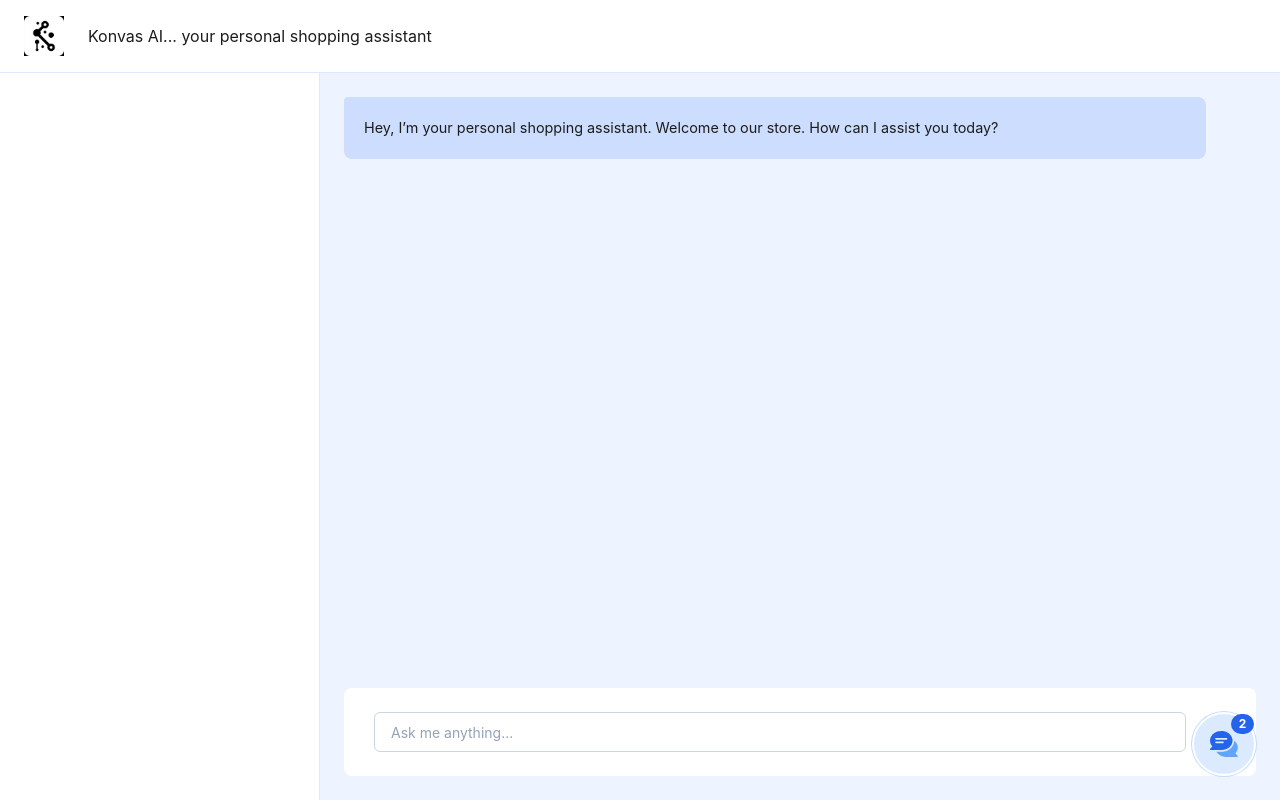
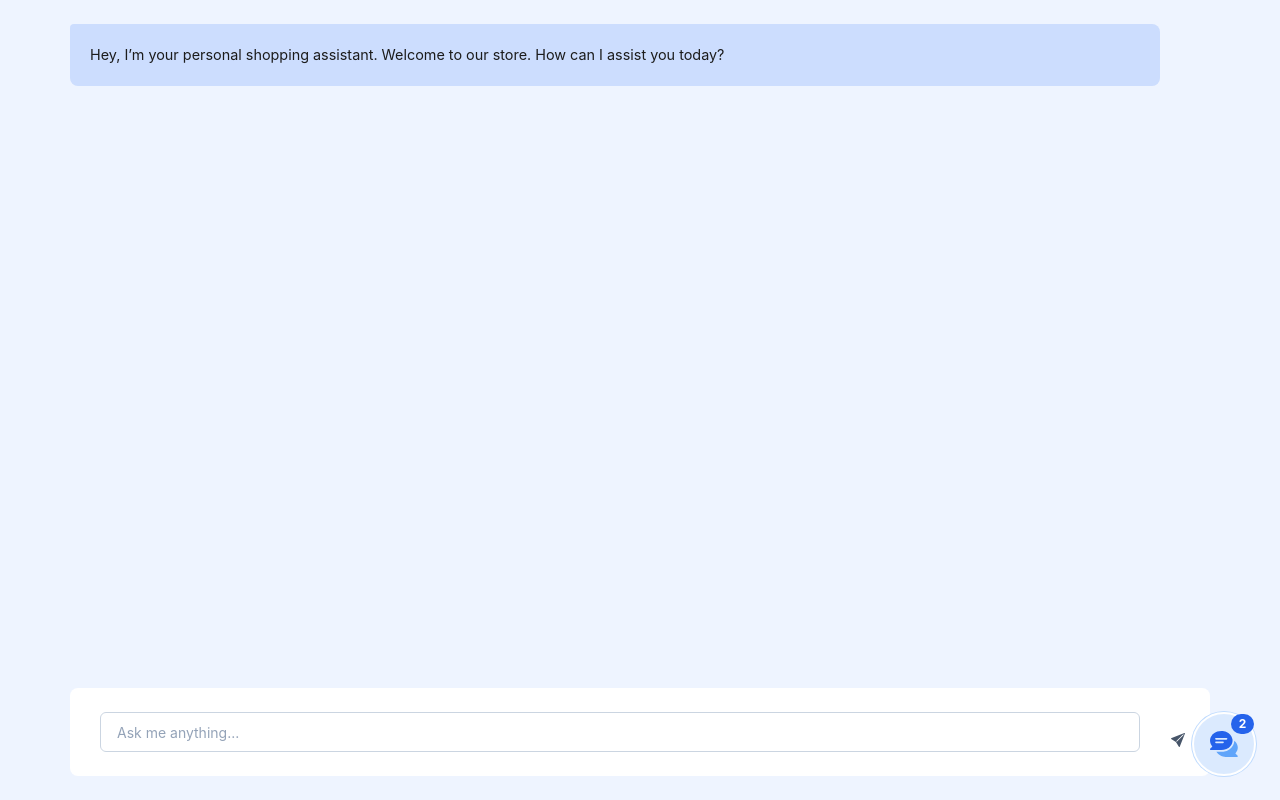
Before and after one commit to teeteeee/chatbot, a React (Create React App) app: page / in a window 1280 px wide. Built offline with nearby package versions, Linux system fonts and the light colour scheme.

Commit message:
first commit

```diff
--- a/public/assets/css/app1c4a.css
+++ b/public/assets/css/app1c4a.css
@@ -137,7 +137,7 @@ dl {
     --appbar-height: 73px;
   }
   .tyn-content.has-aside-base, .tyn-content.has-aside-sticky {
-    --aside-width:320px;
+    --aside-width:0px;
   }
   .tyn-content-inner {
     padding: 2rem 1.25rem;
@@ -265,14 +265,14 @@ dl {
 }
 .tyn-aside {
   width: var(--aside-width);
-  background: var(--aside-bg);
+  background: var(--bs-primary-50);
   height: 100%;
   display: flex;
   flex-direction: column;
   justify-content: stretch;
   flex-shrink: 0;
   overflow: hidden;
-  border-right: 1px solid var(--border-color);
+  /* border-right: 1px solid var(--bs-primary-50); */
 }
 .tyn-aside-base {
   height: var(--content-full-height);
--- a/src/pages/chatwidget.js
+++ b/src/pages/chatwidget.js
@@ -56,21 +56,7 @@ function Chatwidget() {
     <div>
       <body className="tyn-body">
         <div className="tyn-root">
-          <nav className="tyn-appbar">
-            <div className="tyn-appbar-wrap">
-              <div className="tyn-appbar-logo">
-                <div className="tyn-logo">
-                  <img src="images/konvas.jpg" alt="" />
-                </div>
-              </div>
-              {/* <!-- tyn-logo --> */}
-              <div className="tyn-appbar-content">
-                Konvas AI... your personal shopping assistant
-              </div>
-              {/* <!-- .tyn-appbar-content --> */}
-            </div>
-            {/* <!-- .tyn-appbar-wrap --> */}
-          </nav>
+
           {/* .tyn-appbar */}
           <div className="tyn-content tyn-content-full-height tyn-chatbot tyn-chatbot-page has-aside-base">
             <div className="tyn-aside tyn-aside-base">
@@ -78,23 +64,7 @@ function Chatwidget() {
             </div>
             {/* .tyn-aside */}
             <div className="tyn-main" id="tynMain">
-              <ul className="tyn-list-inline d-md-none translate-middle-x position-absolute start-50 z-1">
-                <li>
-                  <button className="btn btn-icon btn-pill btn-white js-toggle-main">
-                    {/* x-lg */}
-                    <svg
-                      xmlns="http://www.w3.org/2000/svg"
-                      width={16}
-                      height={16}
-                      fill="currentColor"
-                      className="bi bi-x-lg"
-                      viewBox="0 0 16 16"
-                    >
-                      <path d="M2.146 2.854a.5.5 0 1 1 .708-.708L8 7.293l5.146-5.147a.5.5 0 0 1 .708.708L8.707 8l5.147 5.146a.5.5 0 0 1-.708.708L8 8.707l-5.146 5.147a.5.5 0 0 1-.708-.708L7.293 8 2.146 2.854Z" />
-                    </svg>
-                  </button>
-                </li>
-              </ul>
+
               <div className="tyn-chat-body my-4 px-4" data-simplebar="">
                 <div className="container px-0">
                   <div className="tyn-qa tyn-qa-bubbly">
```
